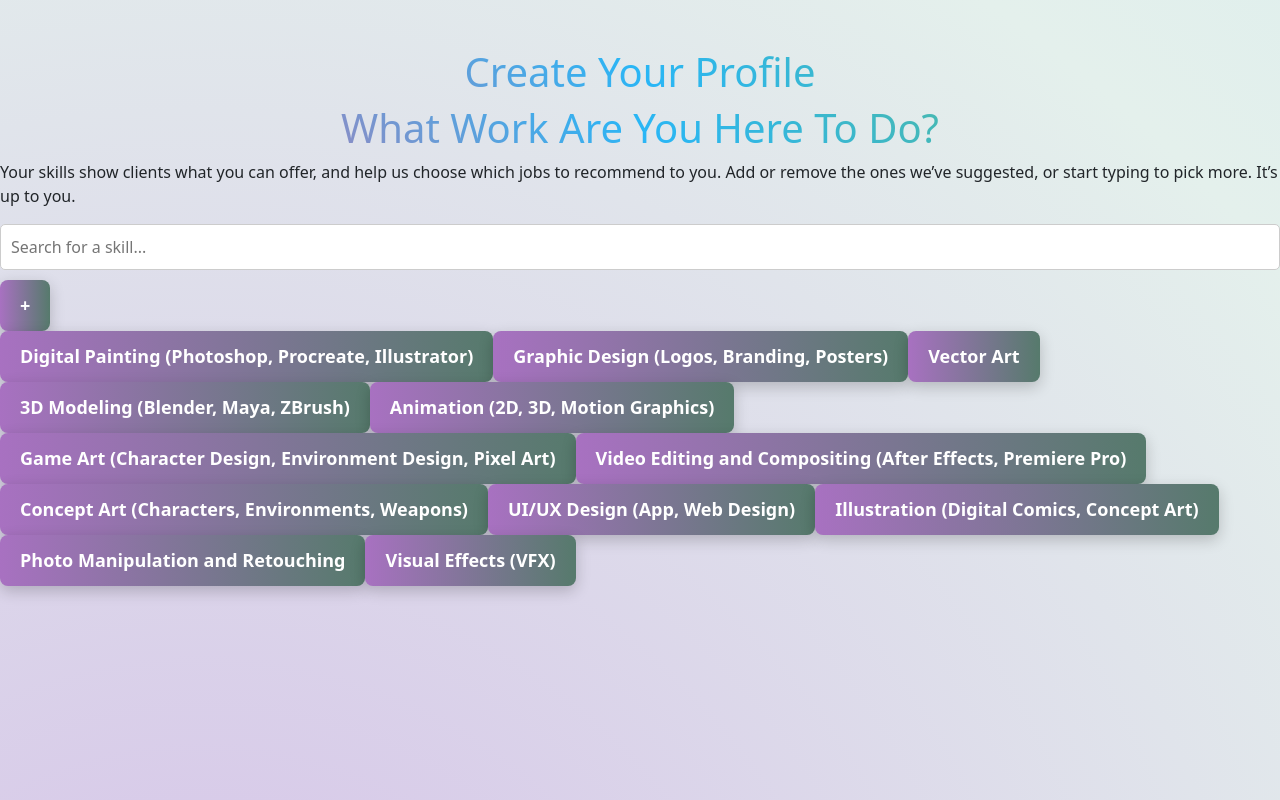
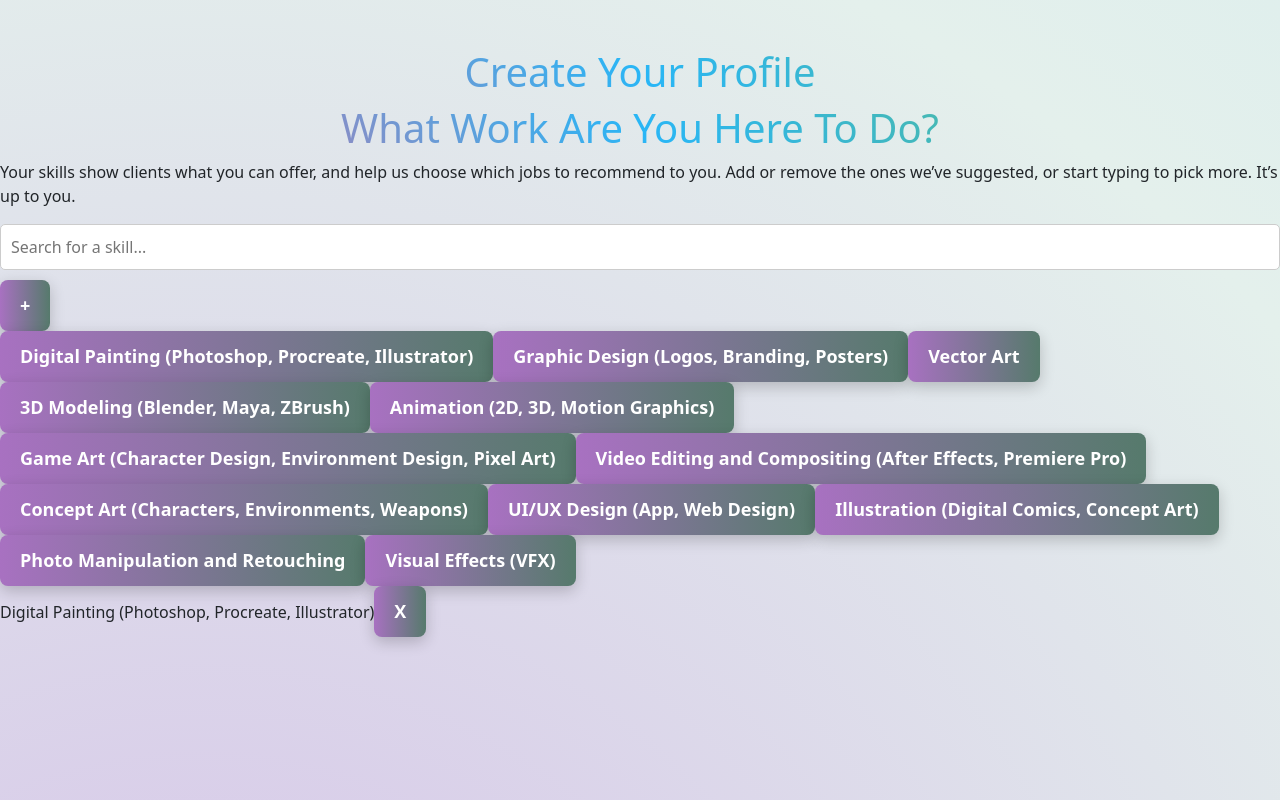
Before and after one commit to tabishaikh710/Pencilry, a React (Vite) app: page /Create-illustrator-profile in a window 1280 px wide. Both pictures are taken after a click on the button "Digital Painting (Photoshop, Procreate, Illustrator)". Built offline with nearby package versions, Linux system fonts and the light colour scheme.

Commit message:
add skill form of il profile (functional)

```diff
--- a/src/components/illustratorProfileForm/SkillsShow.jsx
+++ b/src/components/illustratorProfileForm/SkillsShow.jsx
@@ -1,8 +1,9 @@
 import { useContext } from "react";
 import { AuthContext } from "../illustratorProfileForm/CreatProfileContextorm/profileform.context";
+import Style from "../../style/illustretorProfilrForm/addSkillForm.module.css";
 
 function SkillShow() {
-  const { formData, setFormData } = useContext(AuthContext); // Corrected context usage
+  const { formData, setFormData } = useContext(AuthContext);
 
   const popularSkills = [
     "Digital Painting (Photoshop, Procreate, Illustrator)",
@@ -30,7 +31,11 @@ function SkillShow() {
   // Handle adding a custom skill
   const handleAddCustomSkill = () => {
     if (search && !formData.skills.includes(search)) {
-      setFormData({ ...formData, skills: [...formData.skills, search], search: "" });
+      setFormData({
+        ...formData,
+        skills: [...formData.skills, search],
+        search: "",
+      });
     }
   };
 
@@ -39,6 +44,14 @@ function SkillShow() {
     if (!formData.skills.includes(skill)) {
       setFormData({ ...formData, skills: [...formData.skills, skill] });
     }
+  };
+
+  // Handle removing a skill
+  const handleSkillRemove = (skillToRemove) => {
+    setFormData({
+      ...formData,
+      skills: formData.skills.filter((skill) => skill !== skillToRemove),
+    });
   };
 
   return (
@@ -50,19 +63,19 @@ function SkillShow() {
         start typing to pick more. It’s up to you.
       </p>
 
-      <div className="skillShow">
+      <div className={Style.skillShow}>
         <input
           type="text"
           placeholder="Search for a skill..."
           value={search}
           onChange={handleSearchChange}
-          className="searchField" // Corrected class name
+          className={Style.searchField}
         />
-        <button onClick={handleAddCustomSkill} className="addSkillButton">
+        <button onClick={handleAddCustomSkill} className={Style.addSkillButton}>
           +
         </button>
 
-        <div className="skillSelect skillShowContainer">
+        <div className={`${Style.skillSelect} ${Style.skillShowContainer}`}>
           {popularSkills
             .filter((skill) =>
               skill.toLowerCase().includes(search.toLowerCase())
@@ -71,11 +84,26 @@ function SkillShow() {
               <button
                 key={index}
                 onClick={() => handleAddSkill(skill)}
-                className="skillButton"
+                className={Style.skillButton}
               >
                 {skill}
               </button>
             ))}
+        </div>
+
+        <div className={Style.skillsSelected}>
+          {formData.skills.map((skill, index) => (
+            <div key={index} className={Style.skillSelected}>
+              {skill}
+              <button
+                onClick={() => handleSkillRemove(skill)}
+                className={Style.removeButton}
+                aria-label={`Remove ${skill}`}
+              >
+                X
+              </button>
+            </div>
+          ))}
         </div>
       </div>
     </>
```
Also changed, not shown: src/style/illustretorProfilrForm/addSkillForm.module.css (added).
